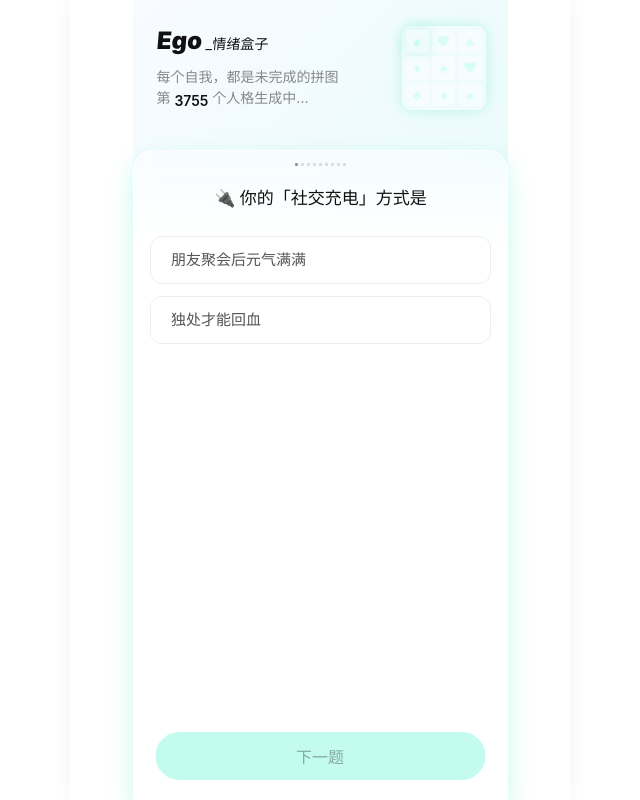
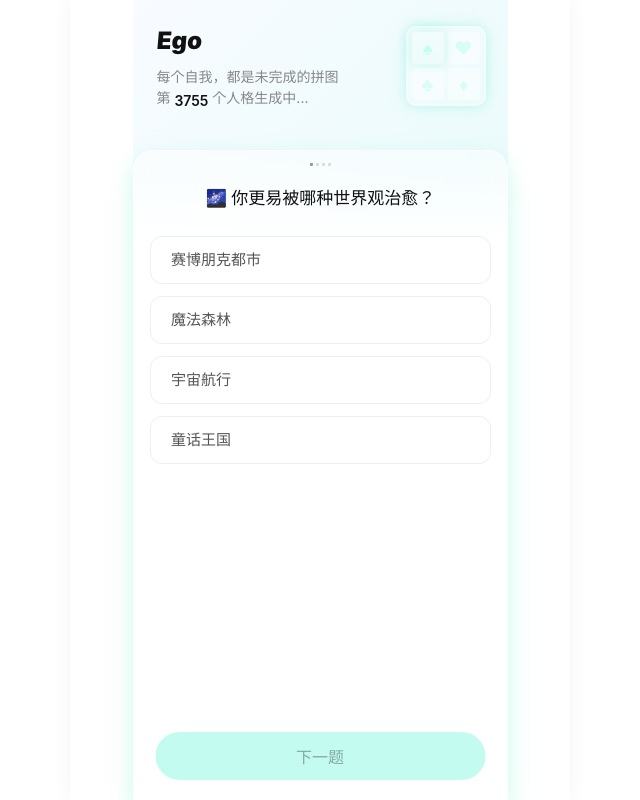
Before and after one commit to zoou192/emo-project, a Vue app: page /#/onboarding in a window 1280 px wide. Shown: the whole page, without its empty margins (320-960 px from the left). Built offline with nearby package versions, Linux system fonts and the light colour scheme.

Commit message:
feat: fix

```diff
--- a/src/views/Onboarding.vue
+++ b/src/views/Onboarding.vue
@@ -2,7 +2,7 @@
   <div class="onboarding">
     <div class="header-container">
       <div class="left-content">
-        <h1>Ego<span class="ego-subtitle">_情绪盒子</span></h1>
+        <h1>Ego</h1>
         <div class="slogan">每个自我，都是未完成的拼图<br>第 <span class="number-container">
           <span class="number" :key="randomNumber">{{ randomNumber }}</span>
         </span> 个人格生成中...</div>
@@ -10,7 +10,7 @@
       <div class="grid-container">
         <div
           class="grid-item"
-          v-for="i in 9"
+          v-for="i in 4"
           :key="i"
           :class="{
             'active': i === currentStep + 1,
@@ -30,7 +30,7 @@
           <div class="dots-container">
             <div
               class="dot"
-              v-for="i in 9"
+              v-for="i in questions.length"
               :key="i"
               :class="{
                 'completed': i < currentStep + 1,
@@ -96,7 +96,7 @@
         @click="handleNextStep"
         :disabled="!canProceed"
       >
-        <span>{{ currentStep === questions.length - 1 ? '探索自我' : '下一题' }}</span>
+        <span>{{ currentStep === questions.length - 1 ? '开始收集' : '下一题' }}</span>
       </button>
     </div>
 
@@ -139,93 +139,56 @@ onMounted(() => {
   console.log('Onboarding 组件已挂载')
   // 生成1000-9999之间的随机数
   randomNumber.value = Math.floor(Math.random() * 9000) + 1000
-
-  // 生成9个交替的图形
+  // 生成4个交替的图形
   const shapeTypes = ['spade', 'heart', 'club', 'diamond']
-  const grid = Array(9).fill(null)
-
-  // 为每个位置生成交替的图形
-  for (let i = 0; i < 9; i++) {
+  const grid = Array(4).fill(null)
+  for (let i = 0; i < 4; i++) {
     grid[i] = shapeTypes[i % 4]
   }
-
   shapes.value = grid
 })
 
 const questions = [
+
+
   {
-    title: '🔌 你的「社交充电」方式是',
+    title: '🌌 你更易被哪种世界观治愈？',
     options: [
-      { label: '朋友聚会后元气满满', value: 'A' },
-      { label: '独处才能回血', value: 'B' }
+      { label: '赛博朋克都市', value: 'A' },
+      { label: '魔法森林', value: 'B' },
+      { label: '宇宙航行', value: 'C' },
+      { label: '童话王国', value: 'D' }
+    ]
+  },
+
+
+  {
+    title: '🤖 现在你的身体感觉更像？',
+    options: [
+      { label: '电力耗尽的机器人', value: 'A' },
+      { label: '随风飘摇的树叶', value: 'B' },
+      { label: '即将喷发的火山', value: 'C' },
+      { label: '闪烁的星尘', value: 'D' }
     ]
   },
   {
-    title: '⚖️ 你更依赖哪种决策模式',
+    title: '🌊 近让你情绪波动的事件通常发生在？',
+    multiple: true,
     options: [
-      { label: '跟着感觉走，自己喜欢最好', value: 'A' },
-      { label: '必须列清单，一个个完成才是王道', value: 'B' }
+      { label: '工作/学习场景', value: 'A' },
+      { label: '家庭关系', value: 'B' },
+      { label: '社交互动', value: 'C' },
+      { label: '自我成长', value: 'D' },
+      { label: '随机日常', value: 'E' }
     ]
   },
   {
-    title: '⏳ 当朋友多次爽约，你会',
+    title: '🌟 你希望树洞守护者用哪种方式回应？',
     options: [
-      { label: '直接问"你是不是不重视我？"', value: 'A' },
-      { label: '发个"等得花都谢了"表情包', value: 'B' },
-      { label: '默默取消下次约定', value: 'C' }
-    ]
-  },
-  {
-    title: '📮 最让你头大的表达形式是',
-    options: [
-      { label: '纯文字小作文', value: 'A' },
-      { label: '60 秒语音方阵', value: 'B' },
-      { label: '没有表情包的对话', value: 'C' }
-    ]
-  },
-  {
-    title: '🔥 你最想攻克的 3 个场景是',
-    multiple: true,
-    options: [
-      { label: '被同事当众质疑', value: 'A' },
-      { label: '相亲冷场窒息时刻', value: 'B' },
-      { label: '拒绝朋友借钱', value: 'C' },
-      { label: '家族群长辈说教', value: 'D' }
-    ]
-  },
-  {
-    title: '🎭 当我说错话时，最希望别人觉得我',
-    options: [
-      { label: '幽默感救场王', value: 'A' },
-      { label: '真诚但笨拙', value: 'B' },
-      { label: '根本不在意', value: 'C' }
-    ]
-  },
-  {
-    title: '🕵️ 当对方说"我现在挺忙的，晚点聊"，你认为潜在含义是',
-    options: [
-      { label: '真在忙，稍后会主动找你', value: 'A' },
-      { label: '委婉终止对话', value: 'B' },
-      { label: '等你给出明确沟通价值', value: 'C' }
-    ]
-  },
-  {
-    title: '⚠️ 最让你感到焦虑的 3 个关键词是',
-    multiple: true,
-    options: [
-      { label: '被比较', value: 'A' },
-      { label: '必须回应', value: 'B' },
-      { label: '客套话', value: 'C' },
-      { label: '冷场', value: 'D' }
-    ]
-  },
-  {
-    title: '🚀 你希望成为怎样的自己？',
-    options: [
-      { label: '职场沟通高手', value: 'A' },
-      { label: '亲密关系达人', value: 'B' },
-      { label: '社交恐惧免疫者', value: 'C' },
-      { label: '全能控场王', value: 'D' }
+      { label: '毒舌但治愈的吐槽', value: 'A' },
+      { label: '充满想象力的故事', value: 'B' },
+      { label: '温柔肯定的鼓励', value: 'C' },
+      { label: '提供解决攻略', value: 'D' }
     ]
   }
 ]
@@ -254,7 +217,7 @@ const personalityResult = computed(() => {
 
   // 简单算法：根据第一题和最后一题的答案选择人格
   const firstAnswer = answers[0]
-  const lastAnswer = answers[8]
+  const lastAnswer = answers[3]
   const index = (firstAnswer?.charCodeAt(0) || 0 + lastAnswer?.charCodeAt(0) || 0) % personalities.length
   return personalities[index]
 })
@@ -369,8 +332,9 @@ const startChat = () => {
   }
 
   .grid-container {
-    width: 88px;
-    margin-top: 20px;
+    width: 72px;
+    height: 72px;
+    margin-top: 0px;
     margin-left: auto;
   }
 
@@ -408,7 +372,8 @@ const startChat = () => {
   }
 
   .grid-container {
-    width: 88px;
+    width: 72px;
+    height: 72px;
     margin-left: 20px;
   }
 
@@ -484,14 +449,14 @@ h1 {
 
 .grid-container {
   display: grid;
-  grid-template-columns: repeat(3, 1fr);
-  grid-template-rows: repeat(3, 1fr);
-  gap: 3px;
-  width: 80px;
-  height: 80px;
-  aspect-ratio: 1/1;
-  border-radius: 8px;
-  padding: 2px;
+  grid-template-columns: repeat(2, 1fr);
+  grid-template-rows: repeat(2, 1fr);
+  gap: 4px;
+  width: 76px;
+  height: 76px;
+  aspect-ratio: 1 / 1;
+  border-radius: 12px;
+  padding: 4px;
   box-sizing: border-box;
   position: relative;
   margin-left: 20px;
@@ -958,22 +923,22 @@ h1 {
 
 .shape.spade::before {
   content: '♠';
-  font-size: 14px;
+  font-size: 18px;
 }
 
 .shape.heart::before {
   content: '♥';
-  font-size: 14px;
+  font-size: 18px;
 }
 
 .shape.club::before {
   content: '♣';
-  font-size: 14px;
+  font-size: 18px;
 }
 
 .shape.diamond::before {
   content: '♦';
-  font-size: 14px;
+  font-size: 18px;
 }
 
 .grid-item.active .shape {
@@ -1159,4 +1124,17 @@ h1 {
   text-align: center;
   max-width: 200px;
 }
+
+.grid-item.completed .shape-container {
+  background: #B2FFED;
+}
+
+.message.user {
+  align-items: flex-end;
+  margin-bottom: 16px;
+}
+
+.comfort-section {
+  background: linear-gradient(to bottom, rgba(17,17,17,0.03) 0%, rgba(17,17,17,0) 100%);
+}
 </style>
--- a/src/views/Self.vue
+++ b/src/views/Self.vue
@@ -384,8 +384,7 @@ const closeBottomPanel = () => {
       <!-- @click="openBottomPanel('entries')"  @click="openBottomPanel('stats')"  @click="openBottomPanel('stats')"-->
       <!-- 负面情绪安抚组件 -->
       <div v-if="emotionBottles.length > 0"
-           class="comfort-section"
-           :style="isPositiveEmotion ? 'background: linear-gradient(to bottom, rgba(255,152,0,0.08) 0%, rgba(255,243,224,0.02) 100%)' : ''">
+           class="comfort-section">
         <div class="collection-data-container">
           <div class="card-item">
             <div class="card-icon-label-row">
@@ -962,8 +961,9 @@ const closeBottomPanel = () => {
 }
 
 .volume-slider {
+  -webkit-appearance: none;
+  appearance: none;
   flex: 1;
-  -webkit-appearance: none;
   height: 4px;
   border-radius: 2px;
   background: linear-gradient(to right, #2196F3, rgba(33, 150, 243, 0.3));
@@ -971,7 +971,6 @@ const closeBottomPanel = () => {
 }
 
 .volume-slider::-webkit-slider-thumb {
-  -webkit-appearance: none;
   width: 16px;
   height: 16px;
   border-radius: 50%;
--- a/src/views/Training.vue
+++ b/src/views/Training.vue
@@ -215,7 +215,7 @@ const finishTraining = () => {
 
 .message-content {
   padding: 0.8rem 1.2rem;
-  border-radius: 15px;
+  border-radius: 12px;
   background: #e3f2fd;
   color: #1976d2;
 }
```
